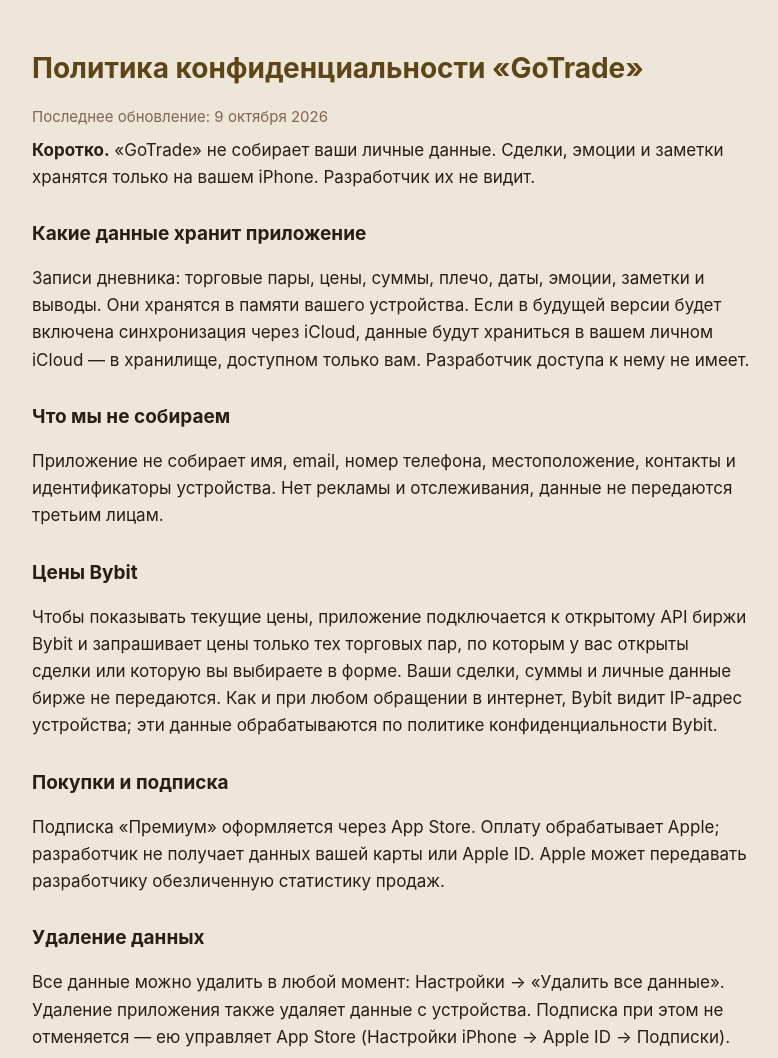
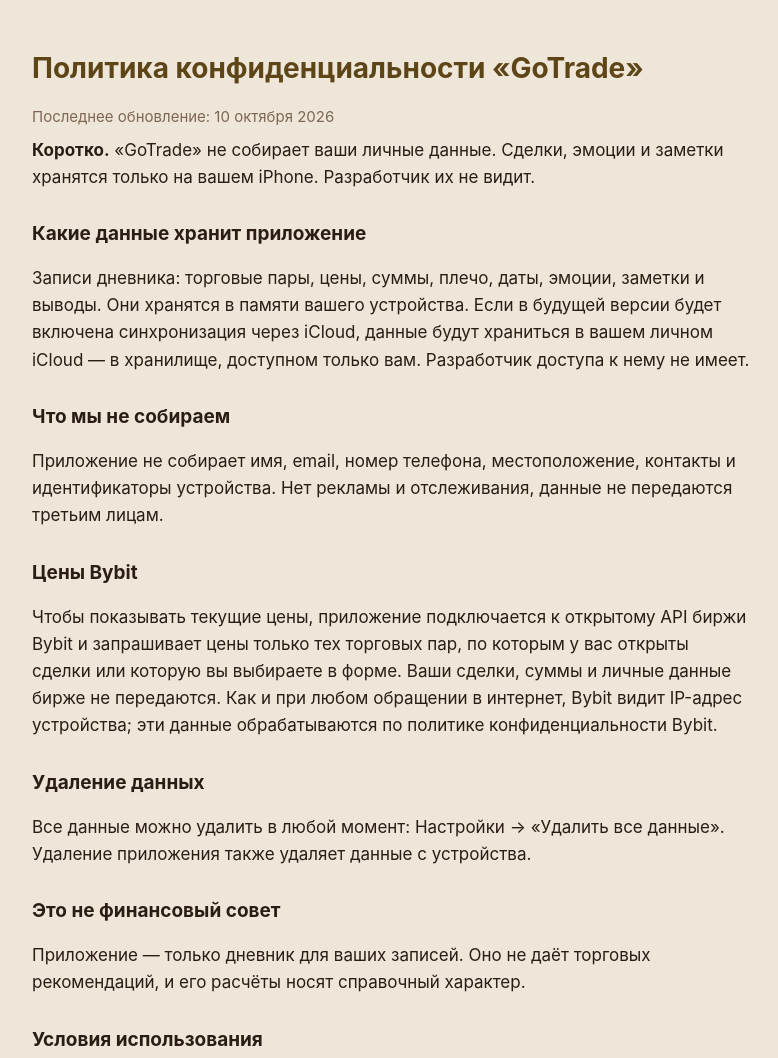
Before and after one commit to regi313/trading-journal-privacy, a plain HTML site: page index.html in a window 1280 px wide. Shown: the top 1058 px of the page, without its empty margins (248-1026 px from the left). Drawn offline with Linux system fonts and the light colour scheme.

Commit message:
Политика: приложение бесплатное

```diff
--- a/index.html
+++ b/index.html
@@ -18,7 +18,7 @@
 </head>
 <body><main>
 <h1>Политика конфиденциальности «GoTrade»</h1>
-<p class="muted">Последнее обновление: 9 октября 2026</p>
+<p class="muted">Последнее обновление: 10 октября 2026</p>
 <p><strong>Коротко.</strong> «GoTrade» не собирает ваши личные данные. Сделки, эмоции и заметки хранятся только на вашем iPhone. Разработчик их не видит.</p>
 <h2>Какие данные хранит приложение</h2>
 <p>Записи дневника: торговые пары, цены, суммы, плечо, даты, эмоции, заметки и выводы. Они хранятся в памяти вашего устройства. Если в будущей версии будет включена синхронизация через iCloud, данные будут храниться в вашем личном iCloud — в хранилище, доступном только вам. Разработчик доступа к нему не имеет.</p>
@@ -26,10 +26,8 @@
 <p>Приложение не собирает имя, email, номер телефона, местоположение, контакты и идентификаторы устройства. Нет рекламы и отслеживания, данные не передаются третьим лицам.</p>
 <h2>Цены Bybit</h2>
 <p>Чтобы показывать текущие цены, приложение подключается к открытому API биржи Bybit и запрашивает цены только тех торговых пар, по которым у вас открыты сделки или которую вы выбираете в форме. Ваши сделки, суммы и личные данные бирже не передаются. Как и при любом обращении в интернет, Bybit видит IP-адрес устройства; эти данные обрабатываются по политике конфиденциальности Bybit.</p>
-<h2>Покупки и подписка</h2>
-<p>Подписка «Премиум» оформляется через App Store. Оплату обрабатывает Apple; разработчик не получает данных вашей карты или Apple ID. Apple может передавать разработчику обезличенную статистику продаж.</p>
 <h2>Удаление данных</h2>
-<p>Все данные можно удалить в любой момент: Настройки → «Удалить все данные». Удаление приложения также удаляет данные с устройства. Подписка при этом не отменяется — ею управляет App Store (Настройки iPhone → Apple ID → Подписки).</p>
+<p>Все данные можно удалить в любой момент: Настройки → «Удалить все данные». Удаление приложения также удаляет данные с устройства.</p>
 <h2>Это не финансовый совет</h2>
 <p>Приложение — только дневник для ваших записей. Оно не даёт торговых рекомендаций, и его расчёты носят справочный характер.</p>
 <h2>Условия использования</h2>
```
